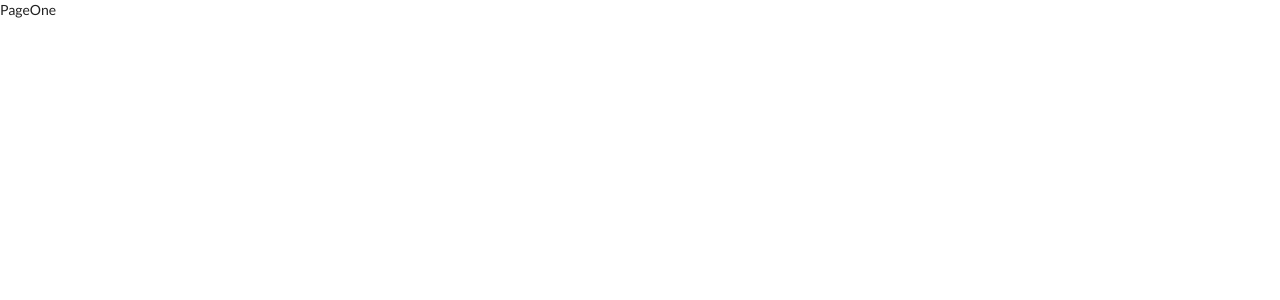
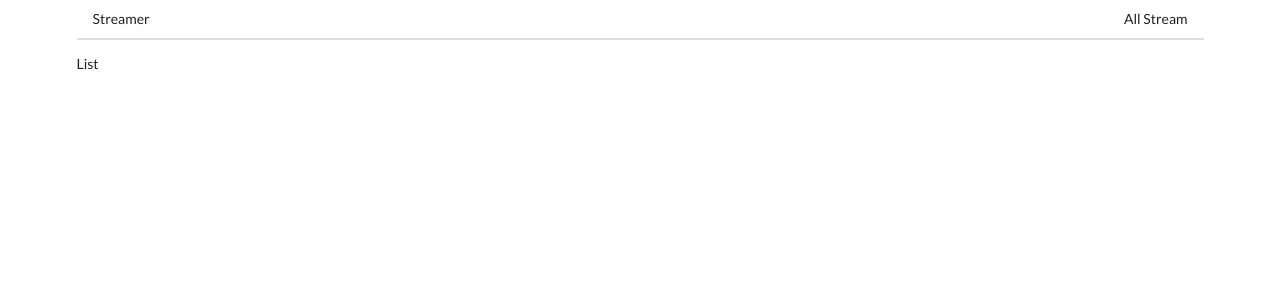
Before and after one commit to billiramirez/react-redux-udemy, a React (Create React App) app in the folder streams/client/: page / in a window 1280 px wide. Shown: the top 300 px of the page. Built offline with nearby package versions, Linux system fonts and the light colour scheme.

Commit message:
Link inside router

```diff
--- a/streams/client/package.json
+++ b/streams/client/package.json
@@ -5,6 +5,7 @@
   "dependencies": {
     "react": "^16.6.3",
     "react-dom": "^16.6.3",
+    "react-router": "^4.3.1",
     "react-router-dom": "^4.3.1",
     "react-scripts": "2.1.1"
   },
--- a/streams/client/src/components/App.js
+++ b/streams/client/src/components/App.js
@@ -1,26 +1,27 @@
 import React from 'react';
 import { BrowserRouter, Route } from 'react-router-dom';
 
+import Header from './Header';
 
-const PageOne  = ()=>{
-    return (<div>
-        PageOne
-    </div>);
-};
+import StreamCreate from './streams/StreamCreate';
+import StreamDelete from './streams/StreamDelete';
+import StreamEdit from './streams/StreamEdit';
+import StreamShow from './streams/StreamShow';
+import StreamList from './streams/StreamList';
 
-const PageTwo  = ()=>{
-    return (<div>
-        PageTwo
-    </div>);
-}
 
 const App = () => {
     return (
-        <div>
+        <div className="ui container">
             <BrowserRouter>
             <div>
-                <Route path="/" exact component={PageOne}/>
-                <Route path="/page-two" component={PageTwo}/>
+                <Header/>
+                <Route path="/" exact component={StreamList}/>
+                <Route path="/stream/new" exact component={StreamCreate}/>
+                <Route path="/stream/edit" exact component={StreamEdit}/>
+                <Route path="/stream/delete" exact component={StreamDelete}/>
+                <Route path="/stream/show" exact component={StreamShow}/>
+
             </div>
             </BrowserRouter>
          </div>
--- /dev/null
+++ b/streams/client/src/components/Header.js
@@ -0,0 +1,21 @@
+import React from 'react';
+import {Link} from 'react-router-dom';
+import {withRouter} from 'react-router';
+
+
+const Header = ()=> {
+    return (
+        <div className="ui secondary pointing menu">
+            <Link to="/" className="item">
+               Streamer
+            </Link>
+            <div className="right menu">
+                <Link to="/" className="item">
+                    All Stream
+                </Link>
+            </div>
+        </div>
+    );
+};
+
+export default withRouter(Header);
--- /dev/null
+++ b/streams/client/src/components/streams/StreamCreate.js
@@ -0,0 +1,9 @@
+import React from 'react';
+
+const StreamCreate = ()=>{
+    return (
+        <div>Create</div>
+    );
+};
+
+export default StreamCreate;
--- /dev/null
+++ b/streams/client/src/components/streams/StreamDelete.js
@@ -0,0 +1,9 @@
+import React from 'react';
+
+const StreamDelete = ()=>{
+    return (
+        <div>Delete</div>
+    );
+};
+
+export default StreamDelete;
--- /dev/null
+++ b/streams/client/src/components/streams/StreamEdit.js
@@ -0,0 +1,9 @@
+import React from 'react';
+
+const StreamEdit = ()=>{
+    return (
+        <div>Edit</div>
+    );
+};
+
+export default StreamEdit;
--- /dev/null
+++ b/streams/client/src/components/streams/StreamList.js
@@ -0,0 +1,9 @@
+import React from 'react';
+
+const StreamList = ()=>{
+    return (
+        <div>List</div>
+    );
+};
+
+export default StreamList;
--- /dev/null
+++ b/streams/client/src/components/streams/StreamShow.js
@@ -0,0 +1,9 @@
+import React from 'react';
+
+const StreamShow = ()=>{
+    return (
+        <div>Show</div>
+    );
+};
+
+export default StreamShow;
```
